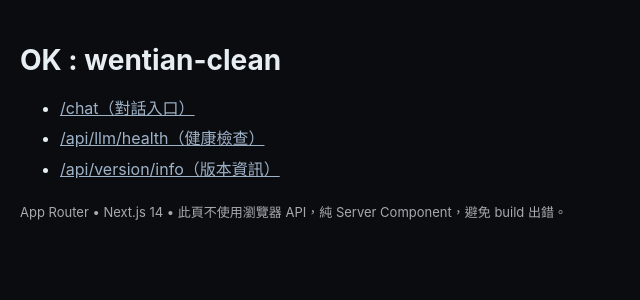
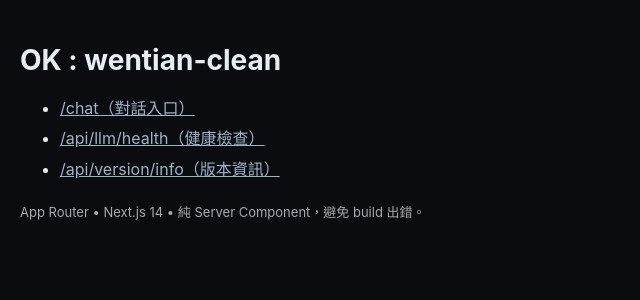
Before and after one commit to gery0112x/wentian-clean, a Next.js app: page / in a window 1280 px wide. Shown: the top 300 px of the page, without its empty margins (0-640 px from the left). Built offline with nearby package versions, Linux system fonts and the light colour scheme.

Commit message:
Update page.tsx

```diff
--- a/app/page.tsx
+++ b/app/page.tsx
@@ -1,16 +1,14 @@
-// app/page.tsx  — Next.js App Router 首頁（Server Component）
-// 簡單、零依賴，不用瀏覽器 API，確保編譯必過
-
+// app/page.tsx
 export default function Home() {
   return (
     <main
       style={{
         minHeight: '100dvh',
+        padding: '24px 20px',
         background: '#0b0c10',
         color: '#e6edf3',
         fontFamily:
           '-apple-system,BlinkMacSystemFont,Segoe UI,Roboto,Helvetica,Arial,Apple Color Emoji,Segoe UI Emoji',
-        padding: '24px 20px',
       }}
     >
       <h1 style={{ fontSize: 28, marginBottom: 12 }}>OK : wentian-clean</h1>
@@ -34,7 +32,7 @@ export default function Home() {
       </ul>
 
       <div style={{ marginTop: 18, opacity: 0.7, fontSize: 13 }}>
-        App Router • Next.js 14 • 此頁不使用瀏覽器 API，純 Server Component，避免 build 出錯。
+        App Router • Next.js 14 • 純 Server Component，避免 build 出錯。
       </div>
     </main>
   );
```
